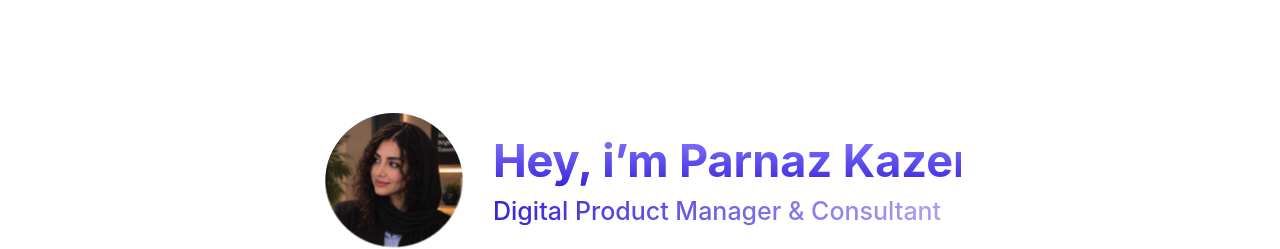
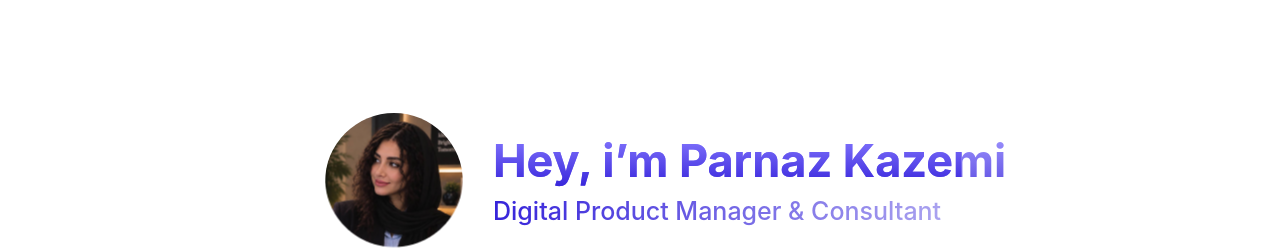
Before and after one commit to Dysina01/Kazemi, a Next.js app: page / in a window 1280 px wide. Shown: the part 3320-3569 px from the top of the page. Built offline with nearby package versions, Linux system fonts and the light colour scheme.

Commit message:
Prevent biography name clipping

```diff
--- a/src/app/page.tsx
+++ b/src/app/page.tsx
@@ -144,7 +144,7 @@ function About() {
           <motion.div className="profile-ring" whileHover={reduceMotion ? undefined : { y: -5, rotate: -2, scale: 1.025 }} transition={{ type: "spring", stiffness: 220, damping: 20 }}>
             <Image src="/assets/profile.png" alt="Parnaz Kazemi" width={235} height={235} sizes="235px" />
           </motion.div>
-          <div className="bio-titles"><h2><span>Hey, i’m</span> Parnaz Kazemi</h2><h3>Digital Product Manager &amp; Consultant</h3></div>
+          <div className="bio-titles"><h2><span className="bio-kicker">Hey, i’m</span>{" "}<span className="bio-name">Parnaz Kazemi</span></h2><h3>Digital Product Manager &amp; Consultant</h3></div>
         </motion.div>
         <motion.div className="bio-copy" initial={reduceMotion ? false : { opacity: 0, y: 28 }} whileInView={{ opacity: 1, y: 0 }} viewport={{ once: true, margin: "-12%" }} transition={{ duration: .8, delay: .1, ease: [.22, 1, .36, 1] }}>
           <p>Product Design Leader with +8 years of experience building scalable digital products, design systems, and high-performing teams across fintech and banking.</p>
```
